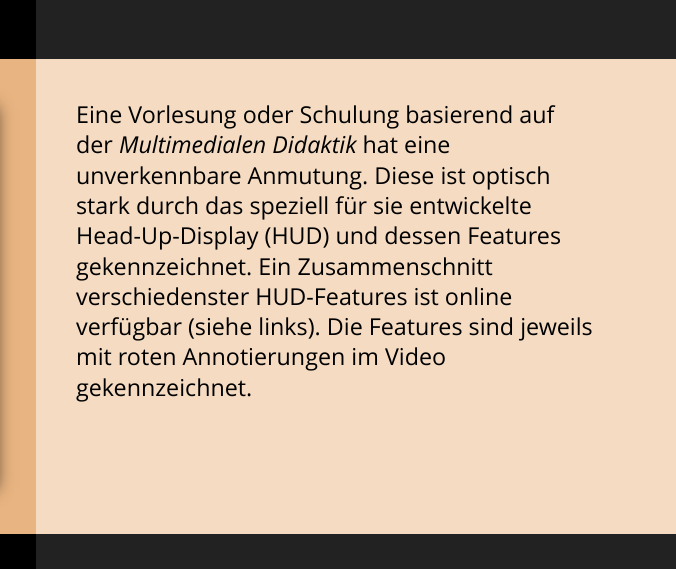
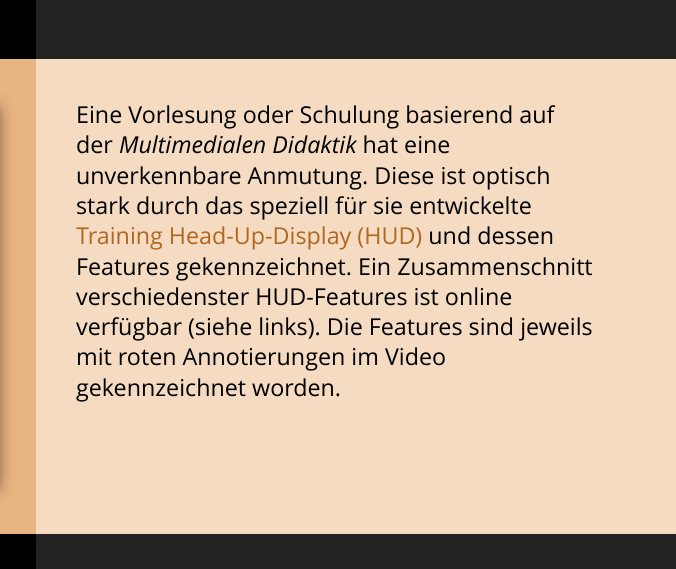
Before and after one commit to softeng-academy/multimediale-didaktik, a website: page web/index.html in a window 1280 px wide. Shown: the part 3287-3856 px from the top of the page, 604-1280 px from the left. Drawn offline with Linux system fonts and the light colour scheme; files whose address does not match are found by name.

Commit message:
improve wording

```diff
--- a/web/index.html
+++ b/web/index.html
@@ -158,10 +158,10 @@
             <div class="right bg-brown9xL fn-large">
                 Eine Vorlesung oder Schulung basierend auf der <i>Multimedialen Didaktik</i>
                 hat eine unverkennbare Anmutung. Diese ist optisch stark durch das speziell für sie
-                entwickelte Head-Up-Display (HUD) und dessen Features gekennzeichnet.
-                Ein Zusammenschnitt verschiedenster HUD-Features
+                entwickelte <a href="https://github.com/rse/huds-hud-training">Training Head-Up-Display (HUD)</a>
+                und dessen Features gekennzeichnet. Ein Zusammenschnitt verschiedenster HUD-Features
                 ist online verfügbar (siehe links). Die Features sind jeweils mit roten
-                Annotierungen im Video gekennzeichnet.
+                Annotierungen im Video gekennzeichnet worden.
             </div>
         </div>
         <div class="row">
```
